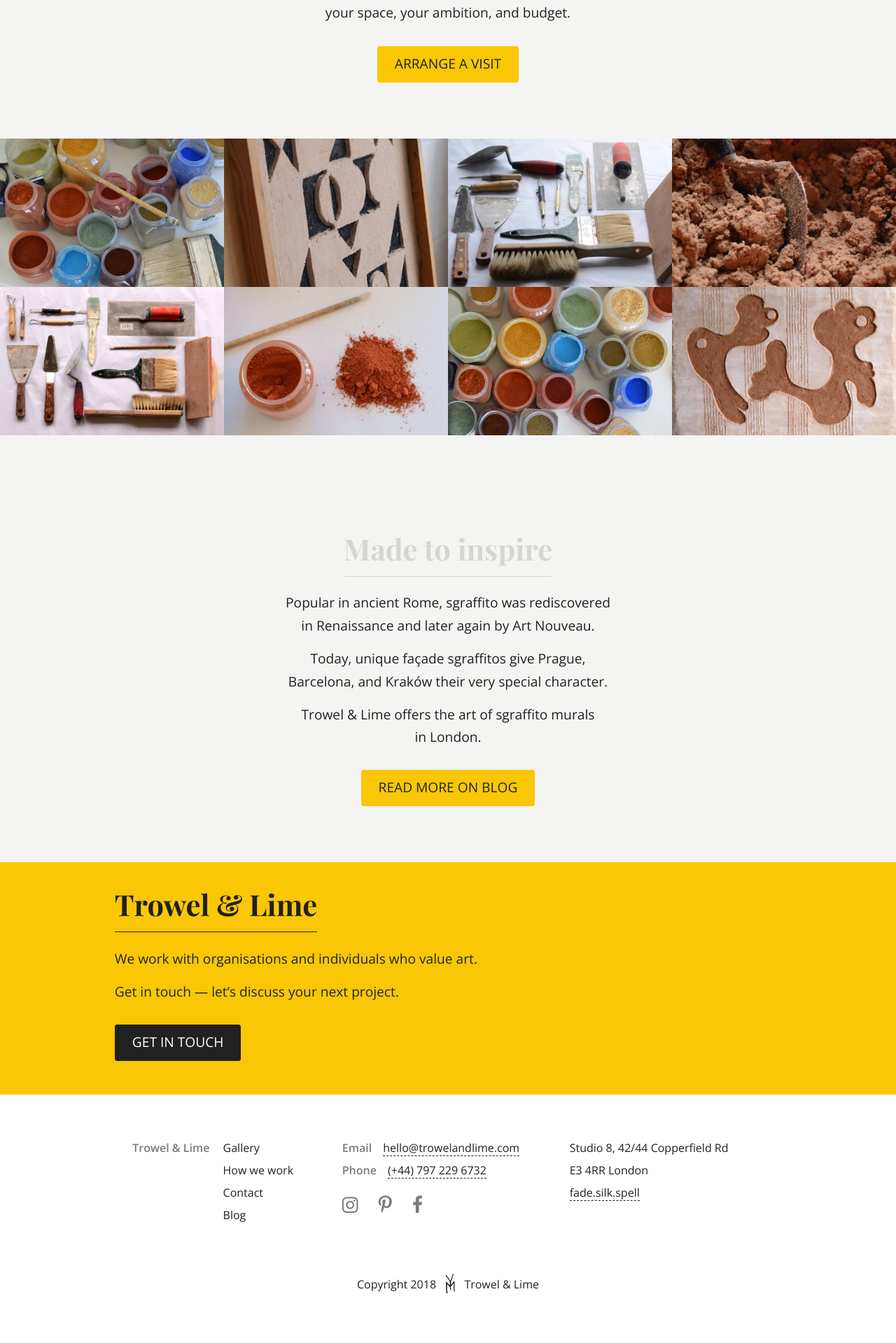
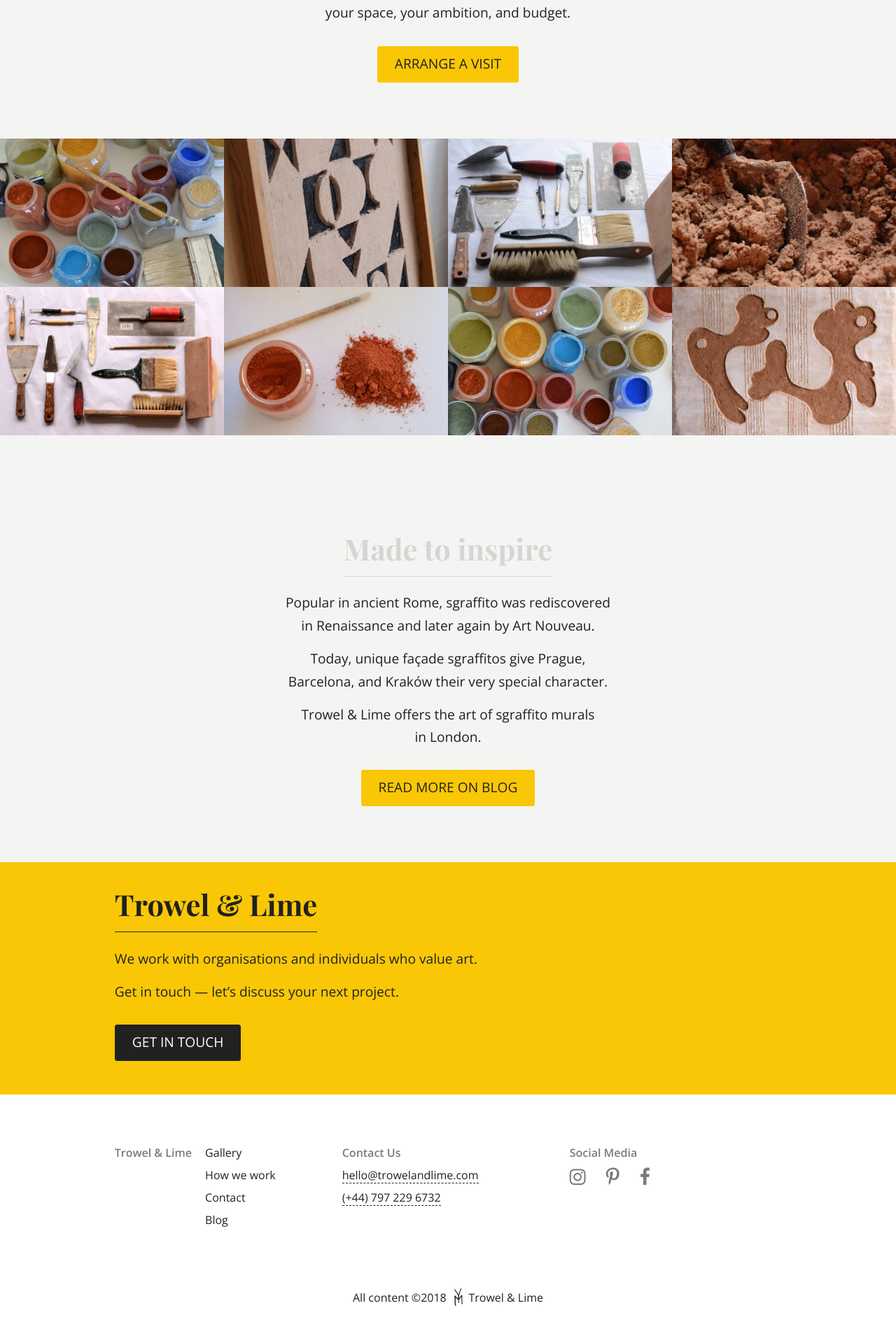
Before and after one commit to marek-kultys/trowel-and-lime, a Jekyll site: the page built from index.html, in a window 1280 px wide. Shown: the part 3337-5256 px from the top of the page at 70% size. Built offline with Jekyll 4.4.1, drawn with Linux system fonts in a browser that asks for light colours.

Commit message:
Remove address from footer, reorganise

```diff
--- a/_includes/footer.html
+++ b/_includes/footer.html
@@ -27,29 +27,26 @@
       </div>
    </span>
 
-   <div id="links" class="footer-unit">
+   <div id="contact-us" class="footer-unit">
       <ul>
-         <li><h6><span class="metadata-item">Email </span><a href="mailto:{{ site.data.sgraffito.email }}" class="underlined-link"><span class="nowrap">{{ site.data.sgraffito.email }}</span></a></h6></li>
-         <li><h6><span class="metadata-item">Phone </span><a href="tel:{{ site.data.sgraffito.telephone }}" class="underlined-link"><span class="nowrap">{{ site.data.sgraffito.telephone }}</span></a></h6></li>
-      </ul>
-      <ul class="socials">
-         <li><a href="http://instagram.com/{{ site.data.sgraffito.twitter }}" class="no-hover-border"><span class="icon-instagram"></span></a></li>
-         <li><a href="http://pinterest.com/{{ site.data.sgraffito.twitter }}" class="no-hover-border"><span class="icon-pinterest"></span></a></li>
-         <li><a href="http://facebook.com/{{ site.data.sgraffito.twitter }}" class="no-hover-border"><span class="icon-facebook"></span></a></li>
+         <li><h6><span class="metadata-item">Contact Us</span></h6></li>
+         <li><h6><span class="metadata-item"></span><a href="mailto:{{ site.data.sgraffito.email }}" class="underlined-link"><span class="nowrap">{{ site.data.sgraffito.email }}</span></a></h6></li>
+         <li><h6><span class="metadata-item"></span><a href="tel:{{ site.data.sgraffito.telephone }}" class="underlined-link"><span class="nowrap">{{ site.data.sgraffito.telephone }}</span></a></h6></li>
       </ul>
    </div>
 
-   <div id="details" class="footer-unit">
+   <div id="social-media" class="footer-unit">
       <ul>
-         <li><h6>{{ site.data.sgraffito.address.studio.flat }}, {{ site.data.sgraffito.address.studio.street }}</h6></li>
-         <li><h6>{{ site.data.sgraffito.address.studio.postcode }} {{ site.data.sgraffito.address.city }}</h6></li>
-         <li><h6><a href="https://w3w.co/{{ site.data.sgraffito.address.what3words }}" class="underlined-link">{{ site.data.sgraffito.address.what3words }}</a></h6></li>
+         <li><h6><span class="metadata-item">Social Media</span></h6></li>
+         <li><a href="http://instagram.com/{{ site.data.sgraffito.twitter }}" class="no-hover-border"><span class="icon icon-instagram"></span></a></li>
+         <li><a href="http://pinterest.com/{{ site.data.sgraffito.twitter }}" class="no-hover-border"><span class="icon icon-pinterest"></span></a></li>
+         <li><a href="http://facebook.com/{{ site.data.sgraffito.twitter }}" class="no-hover-border"><span class="icon icon-facebook"></span></a></li>
       </ul>
    </div>
 </div>
 
 <div class="block">
    <div class="copyright text-center">
-      <h6>Copyright {{ 'now' | date: "%Y" }} <span class="icon-trowelandlime logo"></span> {{ site.data.sgraffito.name }}</h6>
+      <h6>All content &copy;{{ 'now' | date: "%Y" }}<span class="icon-trowelandlime logo"></span>{{ site.data.sgraffito.name }}</h6>
    </div>
 </div>
--- a/_sass/footer.scss
+++ b/_sass/footer.scss
@@ -6,7 +6,7 @@ footer {
    padding-bottom: 3.33em;
 
    .footer-unit {
-      padding-top: 2em;
+      padding-top: 2.4em;
       @include span-columns(4);
       @include media($for-phone-only) {
          @include span-columns(12);
@@ -15,6 +15,7 @@ footer {
 
    .footer-halfunit {
       @include span-columns(6);
+      width: auto;
    }
 
    ul {
@@ -32,26 +33,29 @@ footer {
       }
    }
 
-   .socials {
-      margin-top: 1.4em;
-      // position: relative;
-      // top: -0.2em;
+   #social-media {
       color: $black-trans;
       li {
-         font-size: 1.66em;
-         float: left;
-         margin-right: 1.1em;
+         .icon {
+            font-size: 1.66em;
+            float: left;
+            margin-right: 1.1em;
+            margin-top: 0.33em
+         }
       }
    }
 
-   .contacts {
-      float: left;
+   #contact-us {
+      .metadata-item{
+         margin-right: 0px;
+      }
    }
 
    .copyright {
-      margin-top: 4em;
+      margin-top: 4.8em;
       .logo {
-         font-size: 2em;
+         font-size: 1.8em;
+         margin-left: 0.1em;
          position: relative;
          top: 0.15em;
       }
```
